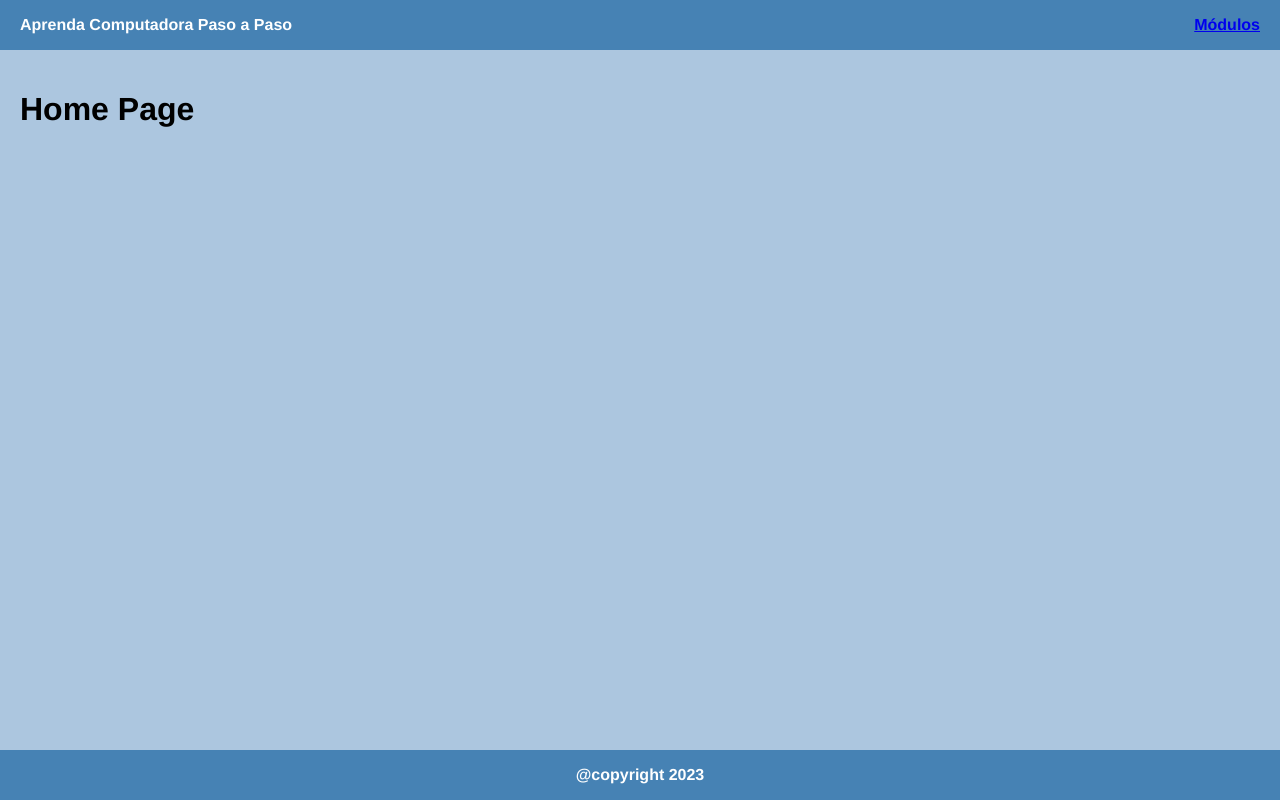
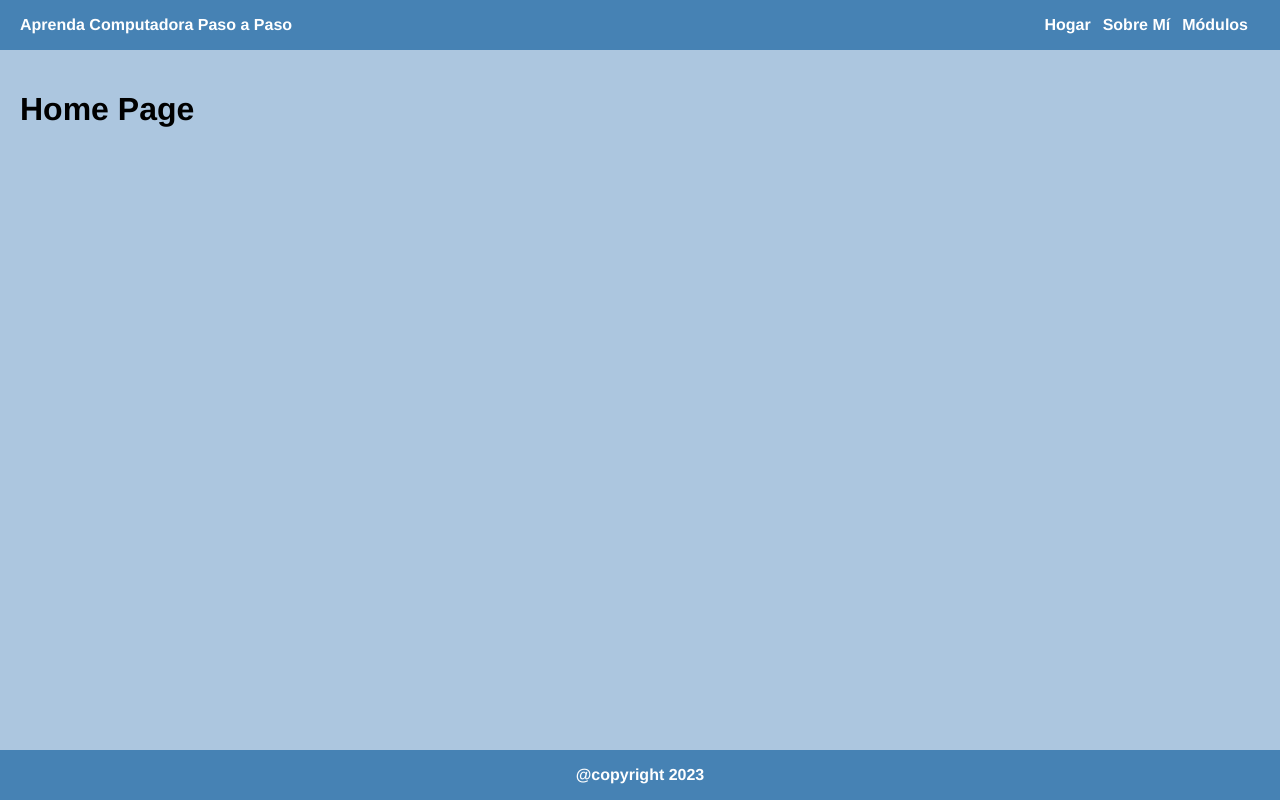
Before and after one commit to Redrogue12/aprenda-computadora, a Vue app: page / in a window 1280 px wide. Built offline with nearby package versions, Linux system fonts and the light colour scheme.

Commit message:
add nav items to navigation bar

```diff
--- a/src/layout/Navbar.vue
+++ b/src/layout/Navbar.vue
@@ -17,9 +17,40 @@
     </router-link>
     <ul class="nav-items">
       <router-link
+        to="/"
+        v-slot="{navigate}"
+        custom
+      >
+        <li
+          class="nav-item"
+          @click="navigate"
+        >
+          Hogar
+        </li>
+      </router-link>
+      <router-link
+        to="/about"
+        v-slot="{navigate}"
+        custom
+      >
+        <li
+          class="nav-item"
+          @click="navigate"
+        >
+          Sobre Mí
+        </li>
+      </router-link>
+      <router-link
         to="/modules"
+        v-slot="{navigate}"
+        custom
       >
-        <li>Módulos</li>
+        <li
+          class="nav-item"
+          @click="navigate"
+        >
+          Módulos
+        </li>
       </router-link>
     </ul>
   </div>
@@ -51,5 +82,12 @@ export default {
   margin: 0;
   align-self: center;
   list-style-type: none;
+  display: flex;
+}
+.nav-item {
+  margin-right: 12px;
+}
+.nav-item:hover {
+  cursor: pointer;
 }
 </style>
```
